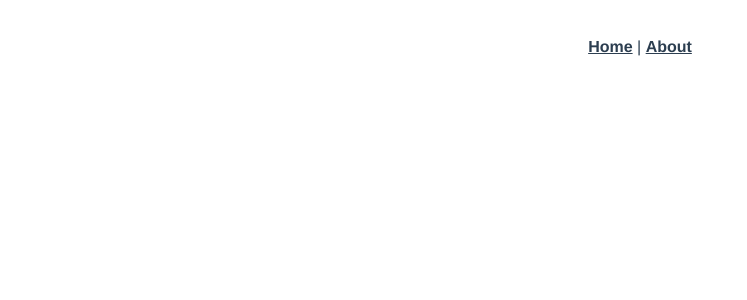
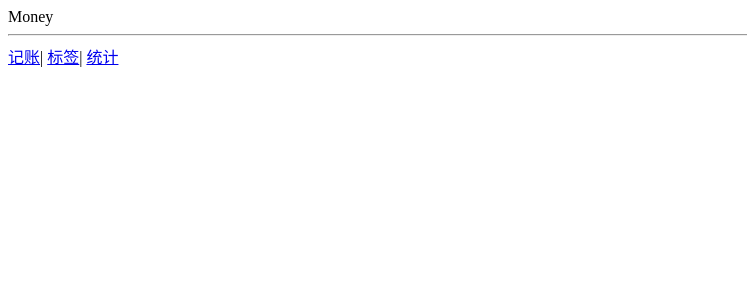
Before and after one commit to sailyw/rabbit_account, a Vue app: page /#/money in a window 1280 px wide. Shown: the top 300 px of the page, without its empty margins (0-747 px from the left). Built offline with nearby package versions, Linux system fonts and the light colour scheme.

Commit message:
创建三个页面

```diff
--- a/src/App.vue
+++ b/src/App.vue
@@ -1,13 +1,14 @@
 <template>
-  <div id="app">
-    <div id="nav">
-      <router-link to="/">Home</router-link> |
-      <router-link to="/about">About</router-link>
+  <div>
+    <router-view />
+    <hr />
+    <div>
+      <router-link to="/money">记账</router-link>|
+      <router-link to="/labels">标签</router-link>|
+      <router-link to="/statistics">统计</router-link>
     </div>
-    <router-view/>
   </div>
 </template>
-
 <style lang="scss">
 #app {
   font-family: Avenir, Helvetica, Arial, sans-serif;
--- a/src/router/index.ts
+++ b/src/router/index.ts
@@ -1,27 +1,32 @@
-import Vue from 'vue'
-import VueRouter, { RouteConfig } from 'vue-router'
-import Home from '../views/Home.vue'
+import Vue from "vue";
+import VueRouter from "vue-router";
+import Money from "@/views/Money.vue";
+import Labels from "@/views/Labels.vue";
+import Statistics from "@/views/Statistics.vue";
 
-Vue.use(VueRouter)
+Vue.use(VueRouter);
 
-  const routes: Array<RouteConfig> = [
+const routes = [
   {
-    path: '/',
-    name: 'Home',
-    component: Home
+    path: "/",
+    redirect: "/money",
   },
   {
-    path: '/about',
-    name: 'About',
-    // route level code-splitting
-    // this generates a separate chunk (about.[hash].js) for this route
-    // which is lazy-loaded when the route is visited.
-    component: () => import(/* webpackChunkName: "about" */ '../views/About.vue')
-  }
-]
+    path: "/money",
+    component: Money,
+  },
+  {
+    path: "/labels",
+    component: Labels,
+  },
+  {
+    path: "/statistics",
+    component: Statistics,
+  },
+];
 
 const router = new VueRouter({
-  routes
-})
+  routes,
+});
 
-export default router
+export default router;
--- a/src/views/About.vue
+++ /dev/null
@@ -1,5 +0,0 @@
-<template>
-  <div class="about">
-    <h1>This is an about page</h1>
-  </div>
-</template>
--- a/src/views/Home.vue
+++ /dev/null
@@ -1,18 +0,0 @@
-<template>
-  <div class="home">
-    <img alt="Vue logo" src="../assets/logo.png">
-    <HelloWorld msg="Welcome to Your Vue.js App"/>
-  </div>
-</template>
-
-<script>
-// @ is an alias to /src
-import HelloWorld from '@/components/HelloWorld.vue'
-
-export default {
-  name: 'Home',
-  components: {
-    HelloWorld
-  }
-}
-</script>
--- /dev/null
+++ b/src/views/Labels.vue
@@ -0,0 +1,12 @@
+<template>
+  <div>label</div>
+</template>
+
+<script lang="ts">
+import Vue from "vue";
+
+export default Vue.extend({});
+</script>
+
+<style scoped>
+</style>
--- /dev/null
+++ b/src/views/Money.vue
@@ -0,0 +1,12 @@
+<template>
+  <div>Money</div>
+</template>
+
+<script lang="ts">
+import Vue from "vue";
+
+export default Vue.extend({});
+</script>
+
+<style scoped>
+</style>
--- /dev/null
+++ b/src/views/Statistics.vue
@@ -0,0 +1,12 @@
+<template>
+  <div>statics</div>
+</template>
+
+<script lang="ts">
+import Vue from "vue";
+
+export default Vue.extend({});
+</script>
+
+<style scoped>
+</style>
```
